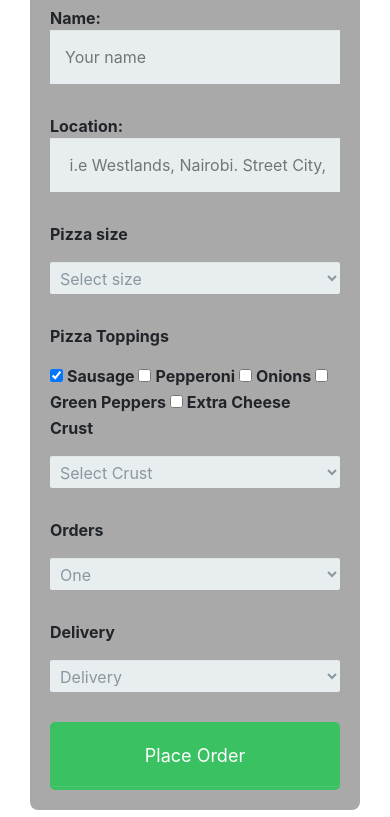
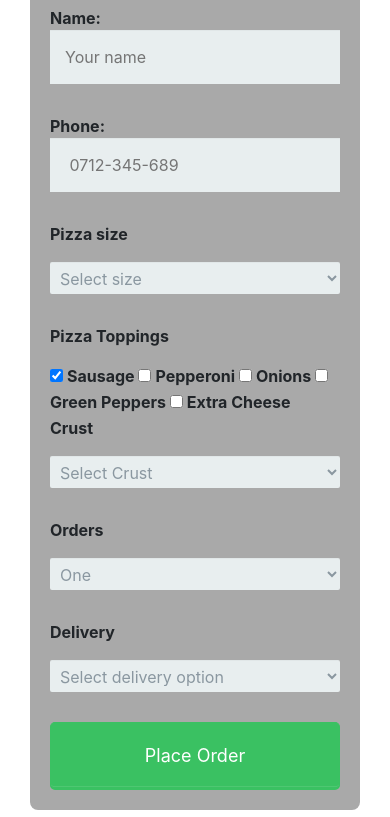
Before and after one commit to Kiptoo462/My-Pizza, a plain HTML site: page index.html in a window 390 px wide. Shown: the part 1140-1957 px from the top of the page. Drawn offline with Linux system fonts and the light colour scheme.

Commit message:
Added the cutstomer's phone number

```diff
--- a/index.html
+++ b/index.html
@@ -47,7 +47,7 @@
                   <form id="myForm">
                       <h1>Pizza Order</h1>
                       Name:<input type="text" name="name" placeholder="Your name"><br>
-                      Location:<input type="text" name="name" placeholder=" i.e Westlands, Nairobi. Street City, ST Zip"><br>
+                      Phone:<input type="number" name="Phone number" placeholder=" 0712-345-689"><br>
                       <p>Pizza size</p>
                       <select id="sizeSelector">
                           <option disabled selected>Select size</option>
@@ -59,10 +59,10 @@
                       <p>Pizza Toppings </p>
 
                         <input  value="200" type='checkbox' checked>Sausage
-                        <input type='checkbox' value="500">Pepperoni
+                        <input type='checkbox' value="250">Pepperoni
                         <input type='checkbox' value="200">Onions
                         <input type='checkbox' value="50">Green Peppers
-                        <input type='checkbox' value="800">Extra Cheese<br>
+                        <input type='checkbox' value="400">Extra Cheese<br>
 
                       <p>Crust</p>
 
@@ -74,7 +74,7 @@
                       </select>
 
                       <p>Orders</p>
-                      <select id="id-delivery">
+                      <select id="id-order">
                         <option> One </option>
                         <option>Two</option>
                         <option>Three</option>
@@ -83,10 +83,11 @@
                         <option>Five+</option>
                       </select>
 
-                       <p>Delivery</p>
+                      <p>Delivery</p>
                       <select id="id-delivery">
-                        <option> Delivery </option>
-                        <option> No Delivery</option>
+                        <option value="0">Select delivery option</option>
+                        <option value="1"> Delivery </option>
+                        <option value="2"> No Delivery</option>
                       </select>
 
                       <button type="submit" value="Submit" id="sb">Place Order</button>
```
